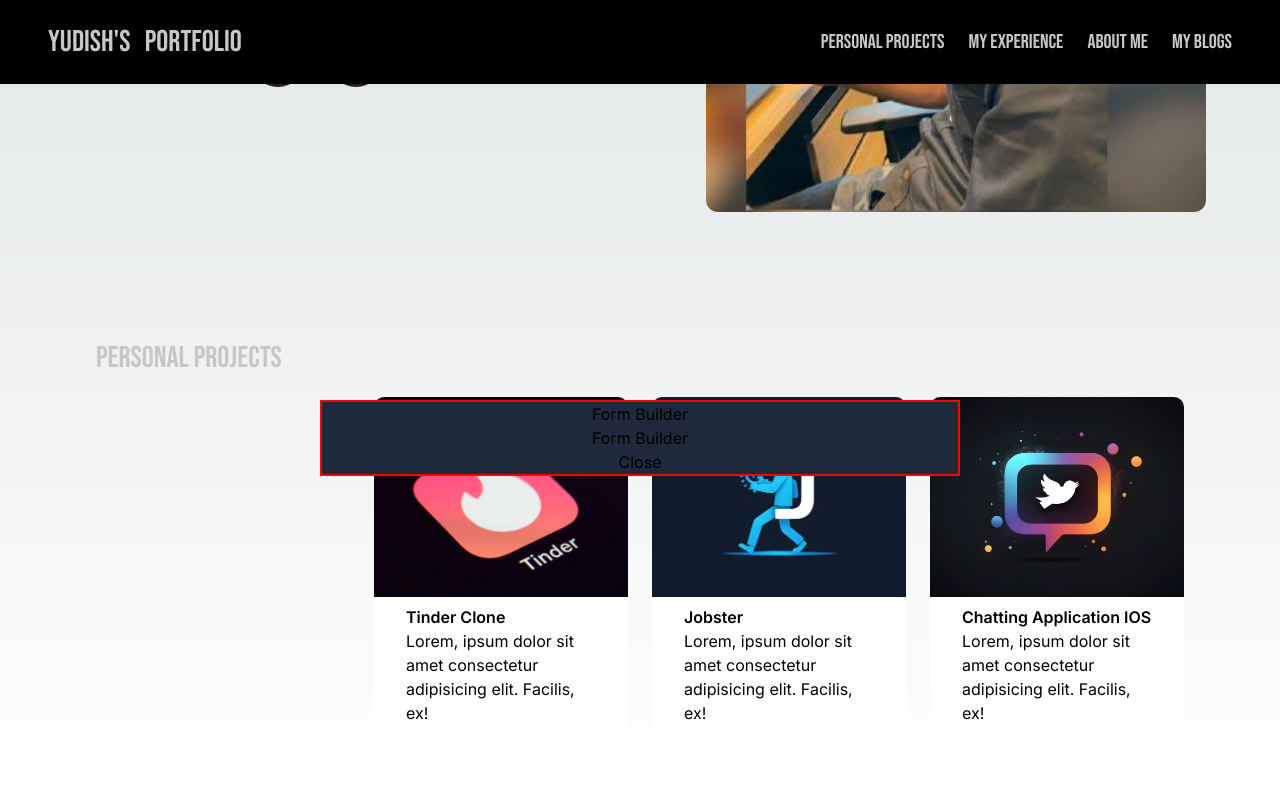
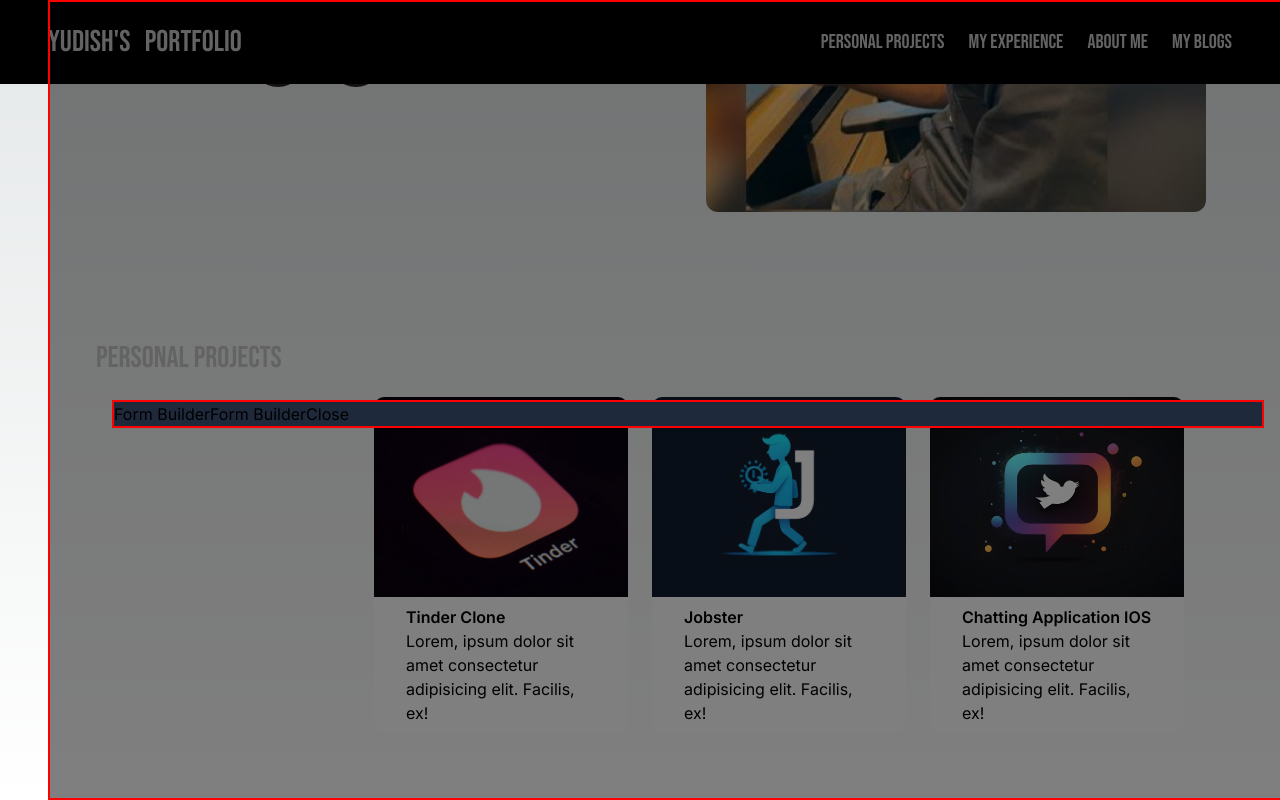
Before and after one commit to yudish12/Yudish-Portfolio-2.0, a Next.js app: page / in a window 1280 px wide. Both pictures are taken after a click on the element 223 px from the left and 1000 px from the top of the page. Shown: the part 440-1240 px from the top of the page. Built offline with nearby package versions, Linux system fonts and the light colour scheme.

Commit message:
darken background on opening project card

```diff
--- a/src/components/Projects.tsx
+++ b/src/components/Projects.tsx
@@ -13,32 +13,32 @@ const Projects = () => {
                     {selectedId && (
                         <motion.div
                             style={{
+                                border:"2px solid red",
+                                height:"100vh",
+                                position: "fixed",
+                                top: "0%",
+                                width:"100vw",
+                                zIndex:50,
+                                display:"flex",
+                                justifyContent:"center",
+                                background:" rgba(0,0,0,0.50)"
+                            }}
+                        >
+                            <motion.div
+                                style={{
                                     position: "fixed",
                                     top: "50%",
-                                width: "50%",
+                                    width: "90%",
+                                    margin:"0 auto",
                                     display: "flex",
                                     border: "2px solid red",
-                                alignItems: "center",
-                                flexDirection: "column"
                                 }}
-                            exit={{
-                                y: -20,
-                                opacity: 0,
-                                filter: "blur(5px)",
-                                transition: { ease: "easeIn", duration: 0.22 }
-                              }}
-                              initial={{ opacity: 0, y: -15 }}
-                              animate={{
-                                opacity: 1,
-                                y: 0,
-                                filter: "blur(0px)",
-                                transition: { type: "spring", duration: 0.7 }
-                              }}
-                            className='left-[25vw] z-40 bg-slate-800'
+                                className='z-40 bg-slate-800'
                                 layoutId={selectedId}>
                                 <motion.h5>{selectedId}</motion.h5>
                                 <motion.h2>{selectedId}</motion.h2>
                                 <motion.button onClick={() => setSelectedId(null)} >Close</motion.button>
+                            </motion.div>
                         </motion.div>
 
                     )}
```
Lines whose indentation alone changed are shown as unchanged.
